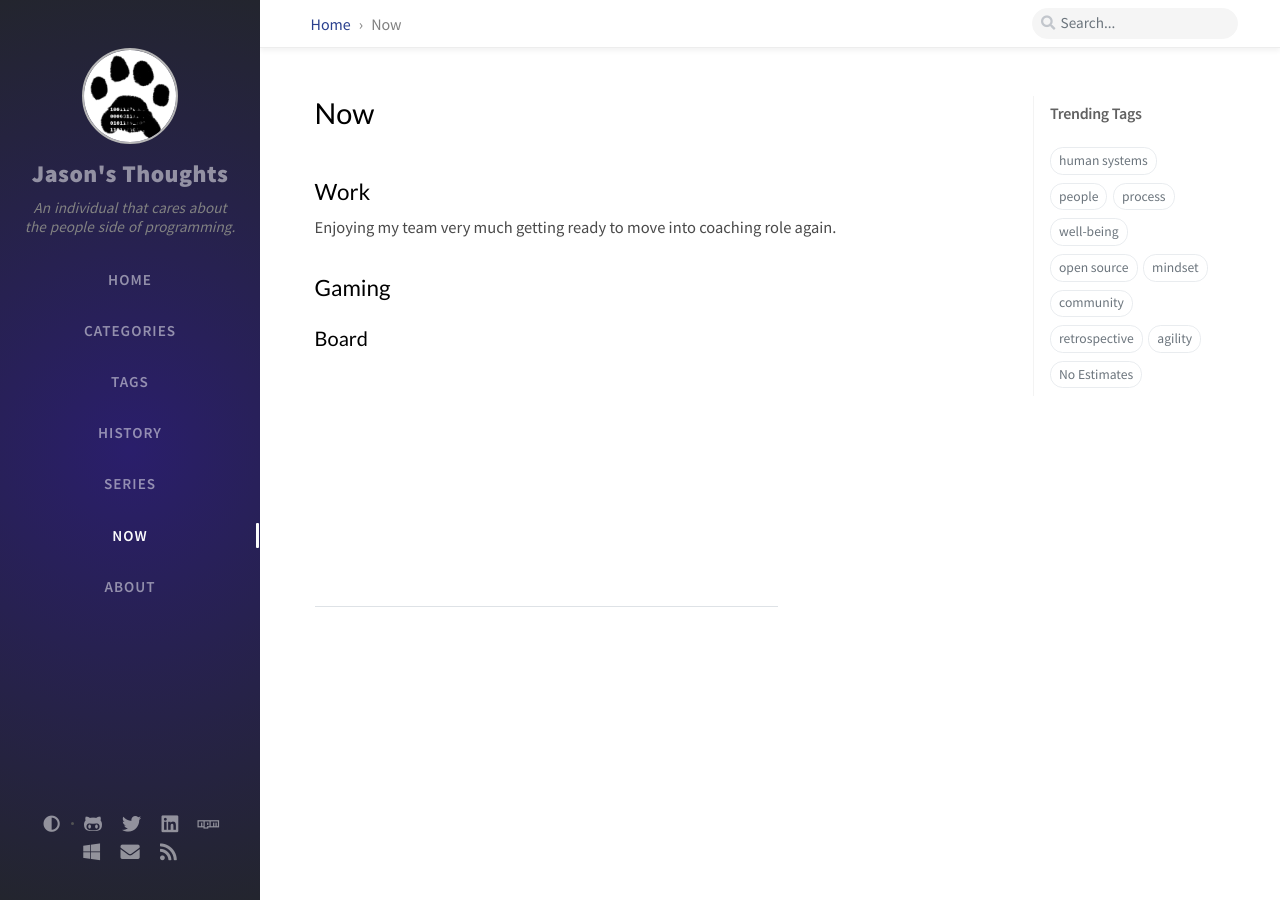
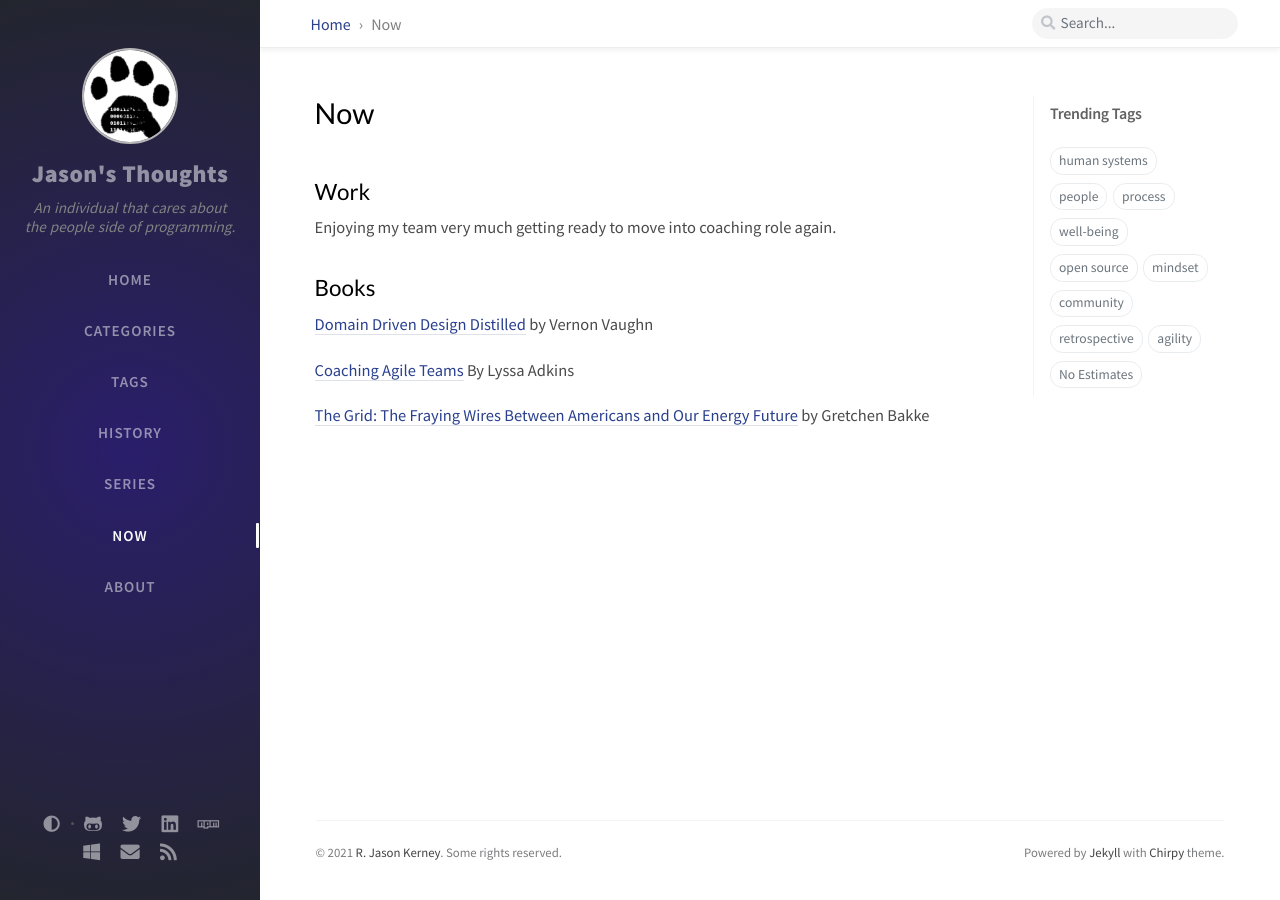
Before and after one commit to jason-kerney/blog, a Jekyll site: the page built from _tabs/now.md, in a window 1280 px wide and 900 px high. Built offline with Jekyll 4.4.1, drawn with Linux system fonts in a browser that asks for light colours; nearby versions of some CDN libraries; comment, search, counter and statistics services are not loaded.

Commit message:
updated now

```diff
--- a/_tabs/now.md
+++ b/_tabs/now.md
@@ -8,10 +8,10 @@ order: 5
 
 Enjoying my team very much getting ready to move into coaching role again.
 
-## Gaming
+## Books
 
-### Board
+[Domain Driven Design Distilled](https://www.amazon.com/Domain-Driven-Design-Distilled-Vaughn-Vernon-ebook/dp/B01JJSGE5S/ref=sr_1_3?dchild=1&keywords=domain+driven+design+distilled&link_code=qs&qid=1626494491&sourceid=Mozilla-search&sr=8-3) by Vernon Vaughn
 
-[<img src='https://cf.geekdo-images.com/sZYp_3BTDGjh2unaZfZmuA__itemrep/img/0IdBRA_G-ZdrNaxI4Z1LPQMZD0I=/fit-in/246x300/filters:strip_icc()/pic2437871.jpg' alt='Gloomhaven' title='Gloomhaven board game' style='width: 69%'>](https://boardgamegeek.com/boardgame/174430/gloomhaven)
+[Coaching Agile Teams](https://www.amazon.com/Coaching-Agile-Teams-ScrumMasters-Addison-Wesley-ebook/dp/B003QP47YG/ref=sr_1_1?dchild=1&keywords=coaching+agile+teams&qid=1626494549&sr=8-1) By Lyssa Adkins
 
-[<img src='https://stonemaiergames.com/wp-content/uploads/2019/02/3d-wingspan-768x752.png' alt='Wingspan' title='Wingspan Board Game' style='width: 75%'>](https://stonemaiergames.com/games/wingspan/)
+[The Grid: The Fraying Wires Between Americans and Our Energy Future](https://www.amazon.com/Grid-Fraying-Between-Americans-Energy-ebook/dp/B01DM9Q6CQ/ref=sr_1_1?dchild=1&keywords=The+Grid&qid=1626494620&sr=8-1) by Gretchen Bakke
```
